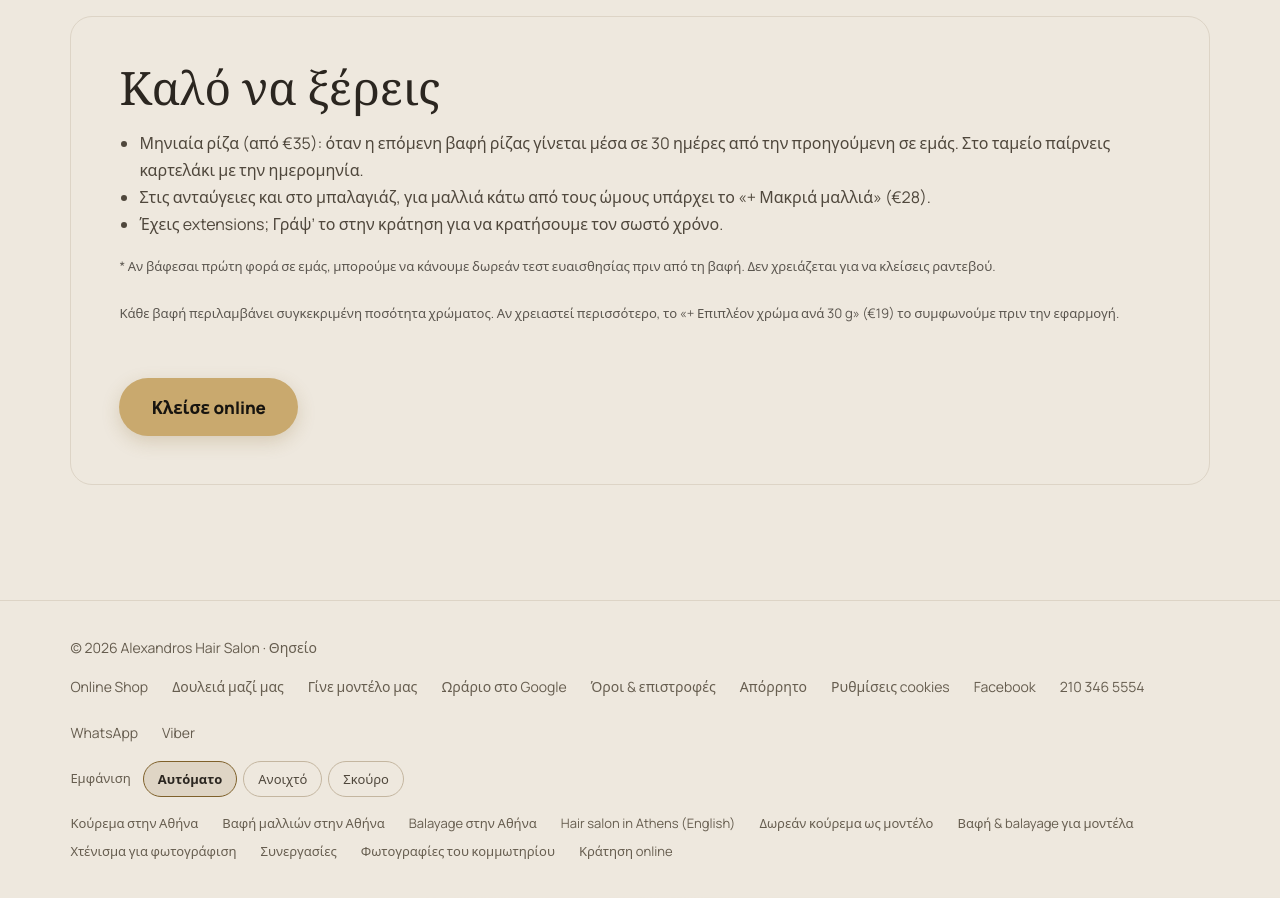
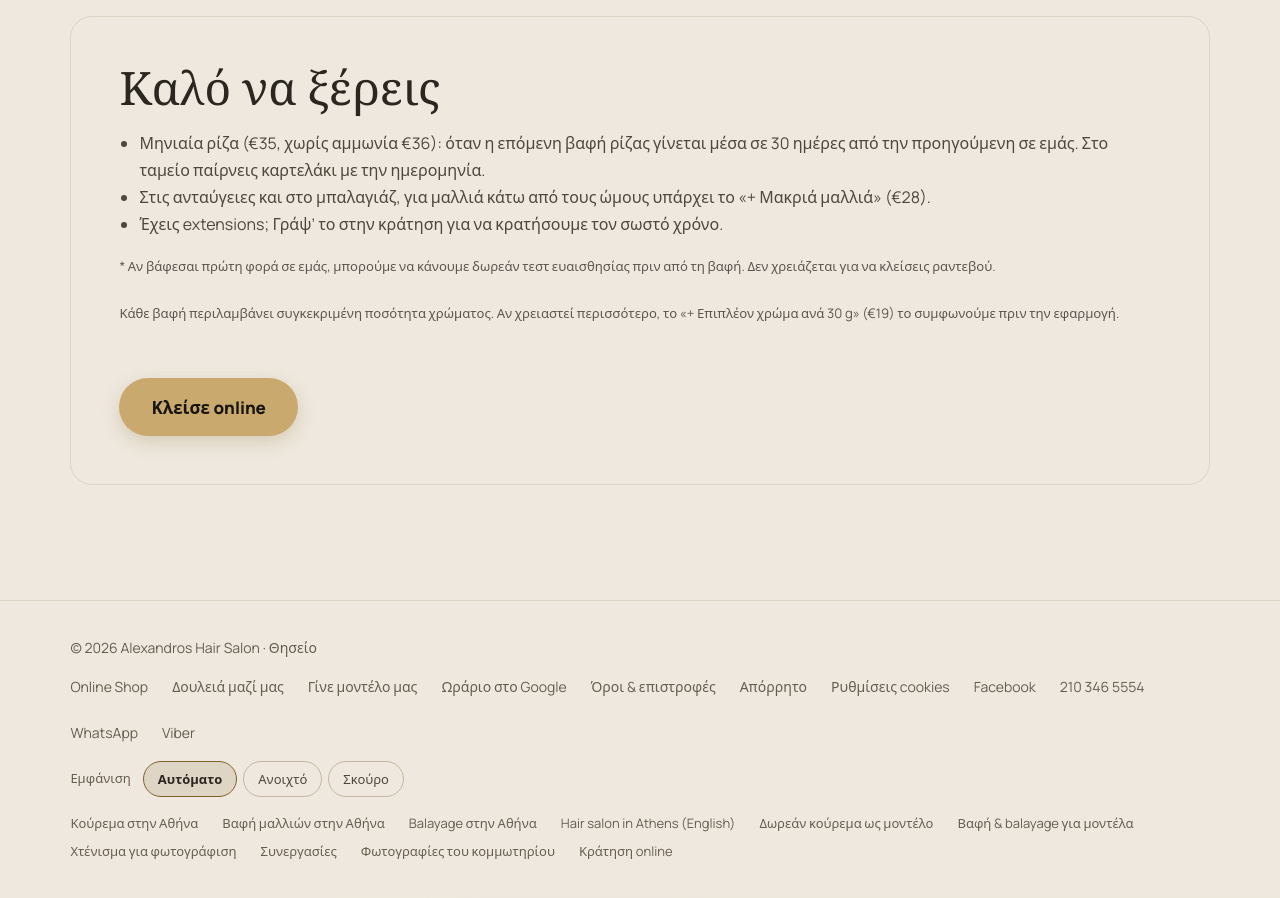
Before and after one commit to alexliak/alexandroshairsalon, a Next.js app: page /services in a window 1280 px wide. Shown: the part 8500-9398 px from the top of the page. Built offline with nearby package versions, Linux system fonts and the light colour scheme; no server answers.

Commit message:
Μηνιαία ρίζα: σταθερές τιμές στη σημείωση
Co-Authored-By: Claude Opus 5.5 <noreply@anthropic.com>
Claude-Session: https://claude.ai/code/session_019CWEUcypD9sewcLf4rmjD6

```diff
--- a/src/views/Services.js
+++ b/src/views/Services.js
@@ -22,7 +22,7 @@ const text = {
       'Κάθε βαφή περιλαμβάνει συγκεκριμένη ποσότητα χρώματος. Αν χρειαστεί περισσότερο, το «+ Επιπλέον χρώμα ανά 30 g» (' + priceText('el', '+ Επιπλέον χρώμα') + ') το συμφωνούμε πριν την εφαρμογή.'
     ],
     notes: [
-      'Μηνιαία ρίζα (' + priceText('el', 'Βαφή ρίζας') + '): όταν η επόμενη βαφή ρίζας γίνεται μέσα σε 30 ημέρες από την προηγούμενη σε εμάς. Στο ταμείο παίρνεις καρτελάκι με την ημερομηνία.',
+      'Μηνιαία ρίζα (€35, χωρίς αμμωνία €36): όταν η επόμενη βαφή ρίζας γίνεται μέσα σε 30 ημέρες από την προηγούμενη σε εμάς. Στο ταμείο παίρνεις καρτελάκι με την ημερομηνία.',
       'Στις ανταύγειες και στο μπαλαγιάζ, για μαλλιά κάτω από τους ώμους υπάρχει το «+ Μακριά μαλλιά» (' + priceText('el', '+ Μακριά μαλλιά (ανταύγειες / μπαλαγιάζ)') + ').',
       'Έχεις extensions; Γράψ’ το στην κράτηση για να κρατήσουμε τον σωστό χρόνο.'
     ],
@@ -45,7 +45,7 @@ const text = {
       'Every colour includes a set amount of product. If more is needed, Extra Colour per 30 g (' + priceText('en', '+ Επιπλέον χρώμα') + ') is agreed before we apply it.'
     ],
     notes: [
-      'Monthly Root (' + priceText('en', 'Βαφή ρίζας') + '): when your next root colour is within 30 days of your last one with us. At the desk you get a small card with the date.',
+      'Monthly Root (€35, ammonia-free €36): when your next root colour is within 30 days of your last one with us. At the desk you get a small card with the date.',
       'For highlights and balayage on hair below the shoulders there is the Long Hair add-on (' + priceText('en', '+ Μακριά μαλλιά (ανταύγειες / μπαλαγιάζ)') + ').',
       'Wearing extensions? Mention it when you book so we reserve the right time.'
     ],
```
